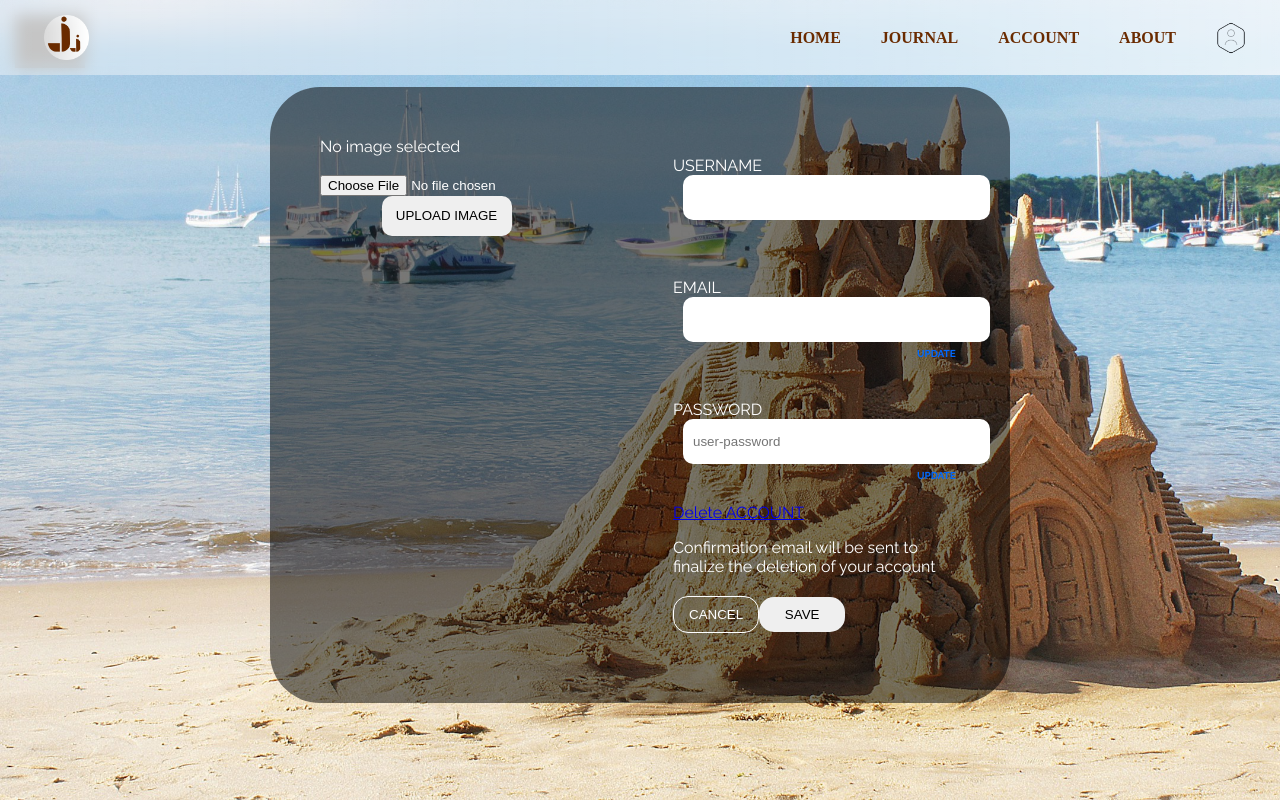
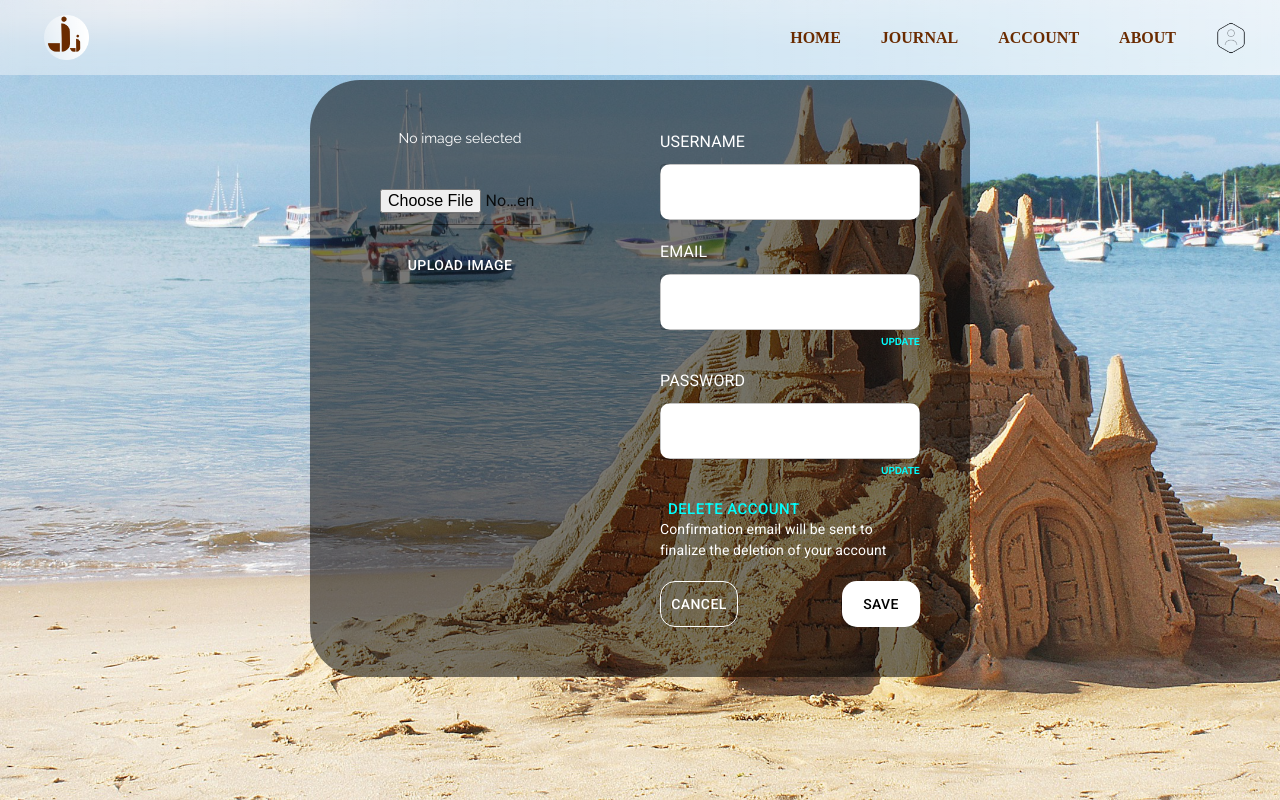
Before and after one commit to JournalJot/jjreact, a React (Vite) app: page /ProfilePage in a window 1280 px wide. Built offline with nearby package versions, Linux system fonts and the light colour scheme; no server answers; grey boxes are pictures that could not be loaded.

Commit message:
not found page and profile page edited

```diff
--- a/src/App.jsx
+++ b/src/App.jsx
@@ -10,6 +10,7 @@ import Editdiarypage from './Pages/Editdiarypage';
 import ProfilePage from './Pages/ProfilePage';
 import Homecode from './components/Homepart/Homecode';
 import Journalspages from './Pages/Journalspages';
+import NotFound from './Pages/NotFound';
 
 //routers
 const router = createBrowserRouter(
@@ -23,6 +24,7 @@ const router = createBrowserRouter(
     <Route path='/Editdiarypage' element={<Editdiarypage /> }/>
     <Route path='/Journalspage' element={<Journalspages /> }/>
     <Route path='/Home' element={<Home /> }/>
+    <Route path="*" element={ <NotFound /> } />
 
   </Route>)
 );
--- a/src/components/Homepart/Homecode.jsx
+++ b/src/components/Homepart/Homecode.jsx
@@ -1,4 +1,4 @@
-import React from 'react'
+import React, { useEffect, useState } from 'react'
 import Logo from '../Images/New Logo svg.svg'
 import Logow from '../Images/Logosignup.png'
 import Img1 from '../Images/WRITE YOUR TRAVELS.png'
@@ -14,6 +14,14 @@ import Img0 from '../Images/photo-1691322682852-6f3b5421d2fa.avif'
 import { Box,Link, Typography, List, Grid } from '@mui/material'
 
 const Homecode = () => {
+      const [email, setEmail] = useState('');
+      useEffect(() => {
+              const storedEmail = localStorage.getItem('email');
+          if (storedEmail) {
+            setEmail(storedEmail); // Save it into the state
+
+          }}, [])
+
   return (
     <>
     <Box
--- a/src/components/Navbar.jsx
+++ b/src/components/Navbar.jsx
@@ -136,7 +136,7 @@ const Navbar = () => {
             About
           </Link>
           <Link
-            href="/ProfilePage"
+            href="/Loginpage"
             underline="none"
             sx={{
               fontSize: '20px',
@@ -147,7 +147,7 @@ const Navbar = () => {
                 transition: '0.3s ease-in-out',
               },
             }}
-            title="Profile"
+            title="LOG IN"
           >
             <img src={prof} style={{width: "70px"}} />
           </Link>
--- a/src/components/loginpart/Login.jsx
+++ b/src/components/loginpart/Login.jsx
@@ -1,4 +1,4 @@
-import React, { useState } from 'react';
+import React, { useState,useEffect } from 'react';
 import { Link, Navigate, useNavigate } from 'react-router-dom';
 import { Container, Typography,Box, Button, Input } from '@mui/material';
 import loginbg from "../Images/beautiful-wooden-pathway-going-breathtaking-colorful-trees-forest_181624-5840.jpg.avif"
@@ -12,6 +12,8 @@ const Login = () => {
     password: ''
   });
 
+  const [email, setEmail] = useState('');
+
   const navigate = useNavigate();
   const handleChange = (e) => {
     const { name, value } = e.target;
@@ -21,9 +23,16 @@ const Login = () => {
     }));
   };
 
+  useEffect(() => {
+    // Get the email from localStorage
+    const storedEmail = localStorage.getItem('email');
+    if (storedEmail) {
+      setEmail(storedEmail); // Save it into the state
+    }
+  }, []);
+
   const handleSubmit = async (e) => {
-    e.preventDefault();
-
+    e.preventDefault()
      const response = await axios.post('https://journaljot-api.onrender.com/api/login', formData,
         {
           headers: {"Content-Type": "application/json",}
@@ -34,9 +43,8 @@ const Login = () => {
         localStorage.setItem('email', formData.email);
         navigate('/Home');
       }
-      else { {
-        console.log(response.data);
-      }
+      else if (response.data.error_code == 404)  {
+        alert("Invalid email or password. Please try again.");
       }
 
 
--- a/src/components/profilepart/Profile.jsx
+++ b/src/components/profilepart/Profile.jsx
@@ -1,6 +1,8 @@
 import React, { useState, useEffect } from 'react';
-import classes from './profile.module.css';
 import axios from 'axios';
+import { Box, Button, Input, Typography, TextField } from '@mui/material';
+import bgimg from "../Images/sandcastle.jpg"
+
 
 const Profile = () => {
 
@@ -8,39 +10,51 @@ const Profile = () => {
     const [message, setMessage] = useState('');
     const [selectedFile, setSelectedFile] = useState(null);
     const [previewUrl, setPreviewUrl] = useState('');
+    const [formData, setFormData] = useState({username: '',
+        email: '',
+        password: ''});
+    const [email, setEmail] = useState('');
+
 
     console.log(message);
-    const fetchApi = async () => {
-        const response = await axios.get("https://journaljot-api.onrender.com/api/data");
-        setUserData(response.data);
-        console.log(response.data.name);
 
+    const fetchUserData = async () => {
+    if (!email) {
+      console.error("No email found in localStorage.");
+      return;
     }
-    useEffect(() => {
-        fetchApi();
-        //for image
-        const fetchUserData = async () => {
+
     try {
-                const response = await axios.get("https://journaljot-api.onrender.com/api/data");
-                setUserData(response.data);
-                if (response.data.profile_pic) {
-                    setPreviewUrl(`https://journaljot-api.onrender.com/profile_pic/${response.data.id}`);
+      const response = await axios.get(`https://journaljot-api.onrender.com/api/user?email=${email}`);
+      const data = response.data;
+
+      setUserData(data);
+      setFormData({
+        username: data.name || '',
+        email: email || '',
+        password: '' // Do not pre-fill password for security reasons
+      });
+
+      if (data.profile_pic) {
+        setPreviewUrl(`https://journaljot-api.onrender.com/profile_pic/${email}`);
       }
     } catch (error) {
       console.error("Error fetching user data:", error);
     }
   };
+
+    useEffect(() => {
+        const storedEmail = localStorage.getItem('email');
+    if (storedEmail) {
+      setEmail(storedEmail); // Save it into the state
+    }
     fetchUserData();
     }, []);
 
 
 
 
-    const [formData, setFormData] = useState({
-        username: "",
-        email: "",
-        password: ""
-    });
+
 
     const handleChange = (event) => {
         const { name, value } = event.target;
@@ -64,6 +78,7 @@ const Profile = () => {
         }
         // Form submission logic here
         console.log("Form submitted:", formData);
+
     };
 
     const handleUpload = async () => {
@@ -77,7 +92,7 @@ const Profile = () => {
 
         try {
             const response = await axios.post(
-                `https://journaljot-api.onrender.com/upload_profile_pic/${userData.id}`,
+                `https://journaljot-api.onrender.com/upload_profile_pic?email=${email}`,
                 formData,
                 {
                     headers: {
@@ -105,92 +120,310 @@ const Profile = () => {
         reader.readAsDataURL(file);
     }
 
+   const handleDeleteAccount = async () => {
+  // Confirm before deleting the account
+  const isConfirmed = window.confirm("Are you sure you want to delete your account? This action cannot be undone.");
+  if (!isConfirmed) return;
+
+  try {
+    console.log("Deleting user with email:", email); // Debug log
+    const response = await axios.post("https://journaljot-api.onrender.com/api/delete_user", {
+      email: email // Use the state `email` directly
+    });
+
+    setMessage("Account deleted successfully!");
+    console.log(response.data.message);
+
+    // Clear localStorage and state
+    localStorage.removeItem('email'); // Clear email from localStorage
+    setUserData({});
+    setFormData({ username: '', email: '', password: '' });
+    setPreviewUrl('');
+    setEmail('');
+  } catch (error) {
+    if (error.response) {
+      console.error("Backend error:", error.response.data); // Log backend error response
+      setMessage(error.response.data.error || "Failed to delete account");
+    } else {
+      console.error("Network error:", error.message); // Log network errors
+      setMessage("Network error. Please try again.");
+    }
+  }
+};
+
 
     return (
         <>
-        <section className={classes.wcontainer}>
+        <Box
+      className="wcontainer"
+      sx={{
+        fontFamily: "'Raleway', 'Open Sans', sans-serif",
+        backgroundImage: `url(${bgimg})`,
+        backgroundAttachment: 'fixed',
+        backgroundRepeat: 'no-repeat',
+        backgroundSize: 'cover',
+        minHeight: '100vh',
+        margin: 0,
+        scrollBehavior: 'smooth',
+        backgroundColor: 'rgba(0, 0, 0, 0.89)',
+        height: '100%',
+        width: '100%',
+      }}
+    >
 
-                <div className={classes.logo}>
-                    <a href="#"><img src="../IMG/logo final svg.svg" alt="logo" width="70px" />
-                    </a>
-                </div>
-
-                <section className={classes.profile}>
-                    <div className={classes.container}>
-                        <div className={classes.profileuserimage}>
+      <Box
+        className="profile"
+        sx={{
+          display: 'flex',
+          justifyContent: 'center',
+          alignItems: 'center',
+          padding: "80px"
+        }}
+      >
+        <Box
+          className="container"
+          sx={{
+            display: 'flex',
+            padding: '50px',
+            height: 'auto',
+            width: { xs: '85%', sm: '50%' },
+            gap: '100px',
+            backgroundColor: 'rgba(0, 0, 0, 0.527)',
+            color: 'white',
+            borderRadius: '50px',
+            flexDirection: { xs: 'column', sm: 'row' },
+          }}
+        >
+          {/* Profile Image Section */}
+          <Box className="profileuserimage" sx={{ display: 'block', textAlign: 'center', width: '200px', borderRadius: "50px" }}>
             {previewUrl ? (
-                        <img src={previewUrl} alt="acc" width="200px" />
-                    ) : (
-                        <div className={classes.placeholder}>No image selected</div>
-                    )} <br/>
-
-                            <input
-                            className='width:20px; height:20px'
+             <Box sx={{borderRadius: "50%"}}> <img src={previewUrl} alt="acc" style={{width: "100px", height: '100px', objectFit: "cover", borderRadius: "50%"}} />
+            </Box> ) : (
+              <Box sx={{ color: 'white', fontSize: '14px', marginBottom: '10px' }}>No image selected</Box>
+            )}
+            <br />
+            <Input
               type="file"
               id="profileUpload"
               accept="image/*"
               onChange={handleFileChange}
+              sx={{
+                display: 'block',
+                margin: '10px auto',
+                width: '80%',
+                height: '40px',
+                backgroundColor: 'none',
+                borderRadius: '5px',
+              }}
+            />
+            <Button
+              onClick={handleUpload}
+              className="uploadButton"
+              sx={{
+                width: '130px',
+                height: '40px',
+                borderRadius: '10px',
+                textTransform: 'uppercase',
+                margin: '10px auto',
+                backgroundColor: 'transparent',
+                color: 'white',
+                '&:hover': {
+                  backgroundColor: 'brown',
+                  color: 'white',
+                },
+              }}
+            >
+              Upload Image
+            </Button>
+          </Box>
 
-                />
-                           <br/> <button className={classes.uploadButton} onClick={handleUpload}>upload image</button>
-                        </div>
-
-                        <div className={classes.userdetails}>
+          {/* User Details Section */}
+          <Box className="userdetails" sx={{ flex: 1 }}>
             <form onSubmit={handleSubmit}>
-                                <div>
-                                    <br />
-                                    <label className={classes.label}>Username</label>
-                                    <input
-                                        className={classes.input}
+              {/* Username */}
+              <Box sx={{ marginBottom: '20px' }}>
+                <Typography
+                  component="label"
+                  sx={{
+                    textTransform: 'uppercase',
+                    color: 'white',
+                    display: 'block',
+                  }}
+                >
+                  Username
+                </Typography>
+                <TextField
                   name="username"
                   type="text"
-                                        placeholder={userData.name}
+                  placeholder={formData.username}
                   value={formData.username}
                   onChange={handleChange}
+                  variant="outlined"
+                  fullWidth
+                  sx={{
+                    marginTop: '10px',
+                    borderRadius: '10px',
+                    backgroundColor: 'white',
+                  }}
                 />
-                                </div>
-                                <br />
-                                <div>
-                                    <br />
-                                    <label className={classes.label}>Email</label>
-                                    <input
-                                        className={classes.input}
+              </Box>
+
+              {/* Email */}
+              <Box sx={{ marginBottom: '20px' }}>
+                <Typography
+                  component="label"
+                  sx={{
+                    textTransform: 'uppercase',
+                    color: 'white',
+                    display: 'block',
+                  }}
+                >
+                  Email
+                </Typography>
+                <TextField
                   name="email"
                   type="email"
-                                        placeholder={userData.email}
+                  placeholder={email}
                   value={formData.email}
                   onChange={handleChange}
+                  variant="outlined"
+                  fullWidth
+                  sx={{
+                    marginTop: '10px',
+                    borderRadius: '10px',
+                    backgroundColor: 'white',
+                  }}
                 />
-                                    <a href="#" className={classes.change}>update</a>
-                                </div>
-                                <div>
-                                    <br />
-                                    <label className={classes.label}>Password</label>
-                                    <input
-                                        className={classes.input}
+                <a
+                  href="#"
+                  className="change"
+                  style={{
+                    marginLeft: '85%',
+                    color: 'cyan',
+                    textDecoration: 'none',
+                    textTransform: 'uppercase',
+                    fontSize: '10px',
+                    fontWeight: 'bold',
+                  }}
+                >
+                  Update
+                </a>
+              </Box>
+
+              {/* Password */}
+              <Box sx={{ marginBottom: '20px' }}>
+                <Typography
+                  component="label"
+                  sx={{
+                    textTransform: 'uppercase',
+                    color: 'white',
+                    display: 'block',
+                  }}
+                >
+                  Password
+                </Typography>
+                <TextField
                   name="password"
                   type="password"
-                                        placeholder="user-password"
+                  placeholder={userData.password}
                   value={formData.password}
                   onChange={handleChange}
+                  variant="outlined"
+                  fullWidth
+                  sx={{
+                    marginTop: '10px',
+                    borderRadius: '10px',
+                    backgroundColor: 'white',
+                  }}
                 />
-                                    <a href="#" className={classes.change}>update</a>
-                                </div>
+                <a
+                  href="#"
+                  className="change"
+                  style={{
+                    marginLeft: '85%',
+                    color: 'cyan',
+                    textDecoration: 'none',
+                    textTransform: 'uppercase',
+                    fontSize: '10px',
+                    fontWeight: 'bold',
+                  }}
+                >
+                  Update
+                </a>
+              </Box>
 
-                                <div className={classes.accountdeletion}>
-                                    <a href="#" id={classes.delete}>Delete ACCOUNT</a>
-                                    <p className={classes.deleteWarning}>Confirmation email will be sent to finalize the deletion of your account</p>
-                                </div>
+              {/* Account Deletion */}
+              <Box className="accountdeletion" sx={{ marginBottom: '20px' }}>
+                <Button onClick={handleDeleteAccount}
+                 sx={{backgroundColor: "none", color: "cyan", border: "0", height: "20px", fontSize: "15px" }}
+                >
+                  Delete Account
+                </Button>
+                <Typography
+                  sx={{
+                    fontSize: '14px',
+                    color: 'white',
+                    textAlign: { xs: 'center', sm: 'left' },
+                  }}
+                >
+                  Confirmation email will be sent to finalize the deletion of your account
+                </Typography>
+              </Box>
 
-                                <div className={classes.buttons}>
-                                    <button type="button" id={classes.Xe}>cancel</button>
-                                    <button type="submit" id={classes.sve}>save</button>
-                                </div>
+              {/* Buttons */}
+              <Box
+                className="buttons"
+                sx={{
+                  display: 'flex',
+                  justifyContent: 'space-between',
+                  gap: '10px',
+                  flexDirection: { xs: 'column', sm: 'row' },
+                }}
+              >
+                <Button
+                  type="button"
+                  id="Xe"
+                  sx={{
+                    textTransform: 'uppercase',
+                    padding: '10px',
+                    borderRadius: '15px',
+                    border: '1px solid white',
+                    backgroundColor: 'transparent',
+                    color: 'white',
+                    width: { xs: '100%', sm: '30%' },
+                    '&:hover': {
+                    color: 'black',
+                    backgroundColor: 'white',
+                  },
+                  }}
+                >
+                  Cancel
+                </Button>
+                <Button
+                  type="submit"
+                  id="sve"
+                  sx={{
+                    textTransform: 'uppercase',
+                    padding: '10px',
+                    borderRadius: '15px',
+                    border: 'none',
+                    backgroundColor: 'white',
+                    color: 'black',
+                    width: { xs: '100%', sm: '30%' },
+                    '&:hover': {
+                    color: 'white',
+                    backgroundColor: 'black'
+                  },
+                  }}
+                >
+                  Save
+                </Button>
+              </Box>
             </form>
-                        </div>
-                    </div>
-                </section>
-            </section>
+          </Box>
+        </Box>
+      </Box>
+    </Box>
         </>
     );
 };
```
Also changed, not shown: src/Pages/NotFound.jsx (added, +45 -0 lines). Lines whose indentation alone changed are shown as unchanged.
